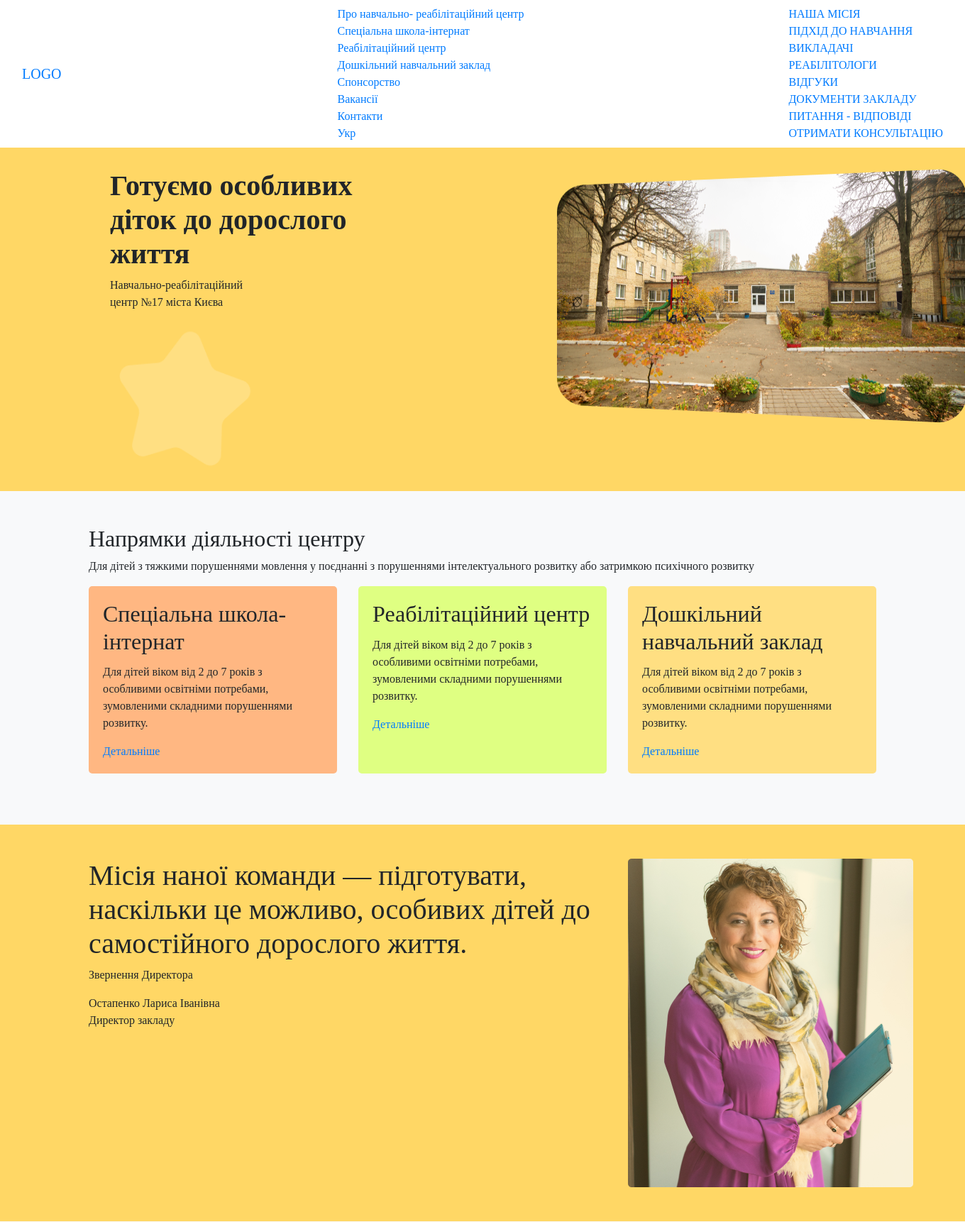
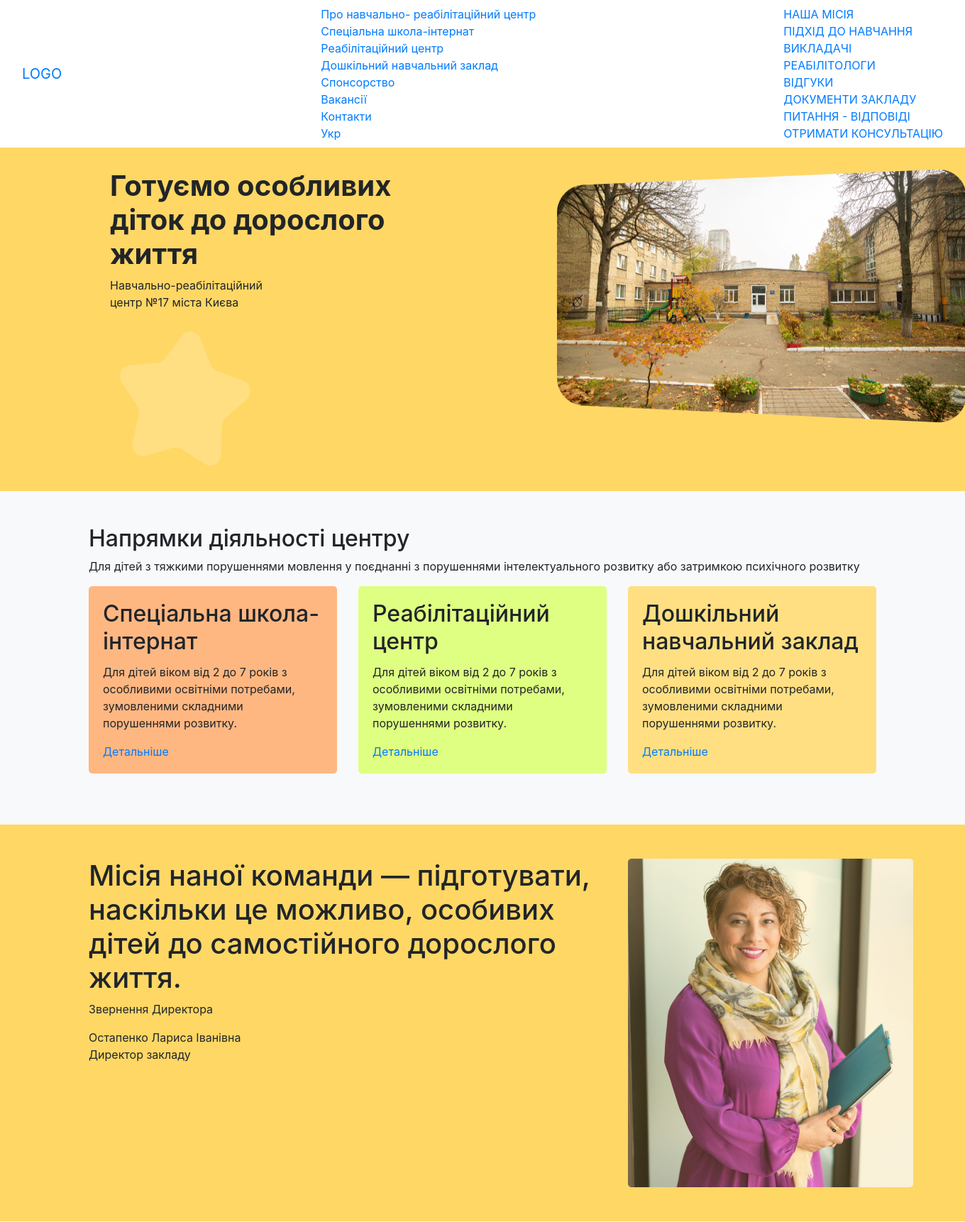
Before and after one commit to hackathon-project/school_site, a Django app: page /index/ in a window 1360 px wide. Shown: the top 1722 px of the page at 71% size. Run offline with Django 3.2, Linux system fonts and the light colour scheme; some web fonts are replaced.

Commit message:
Шрифты правки 2

```diff
--- a/project/templates/index.html
+++ b/project/templates/index.html
@@ -13,15 +13,15 @@
         <style>
           @font-face {
             font-family: OpenSans;
-            src: url('../apps/main/static/fonts/OpenSans-Italic.ttf');
+            src: url('../apps/main/static/fonts/OpenSans-Regular.ttf');
           }
           @font-face {
             font-family: Montserrat;
-            src: url('../apps/main/static/fonts/Montserrat-Italic.ttf')
+            src: url('../apps/main/static/fonts/Montserrat-Medium.ttf')
           }
-          body{
+          /*body{
             font-family: Montserrat;
-          }
+          } */
         </style>
         <header>
             <nav class="navbar navbar-default">
```
